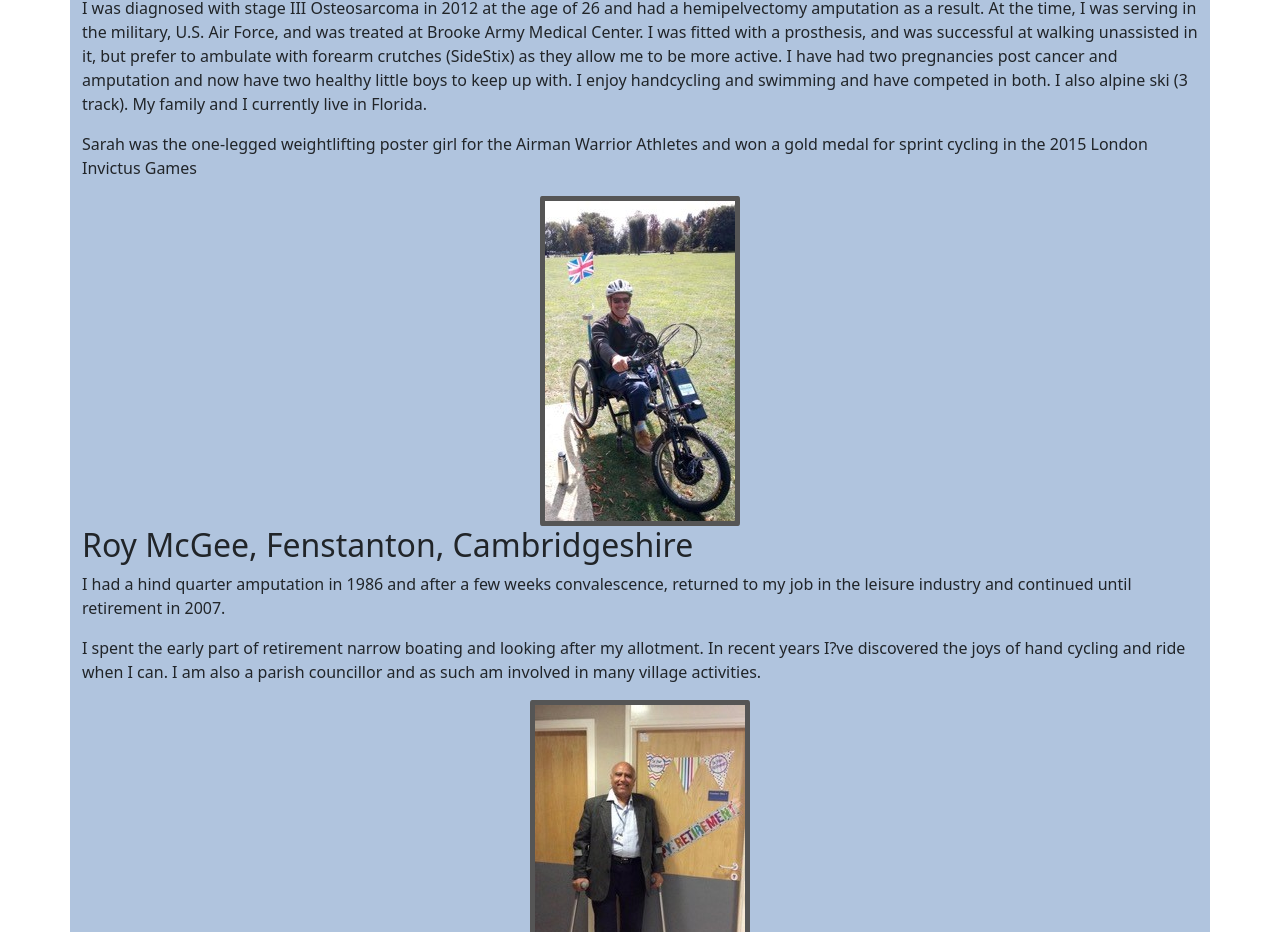
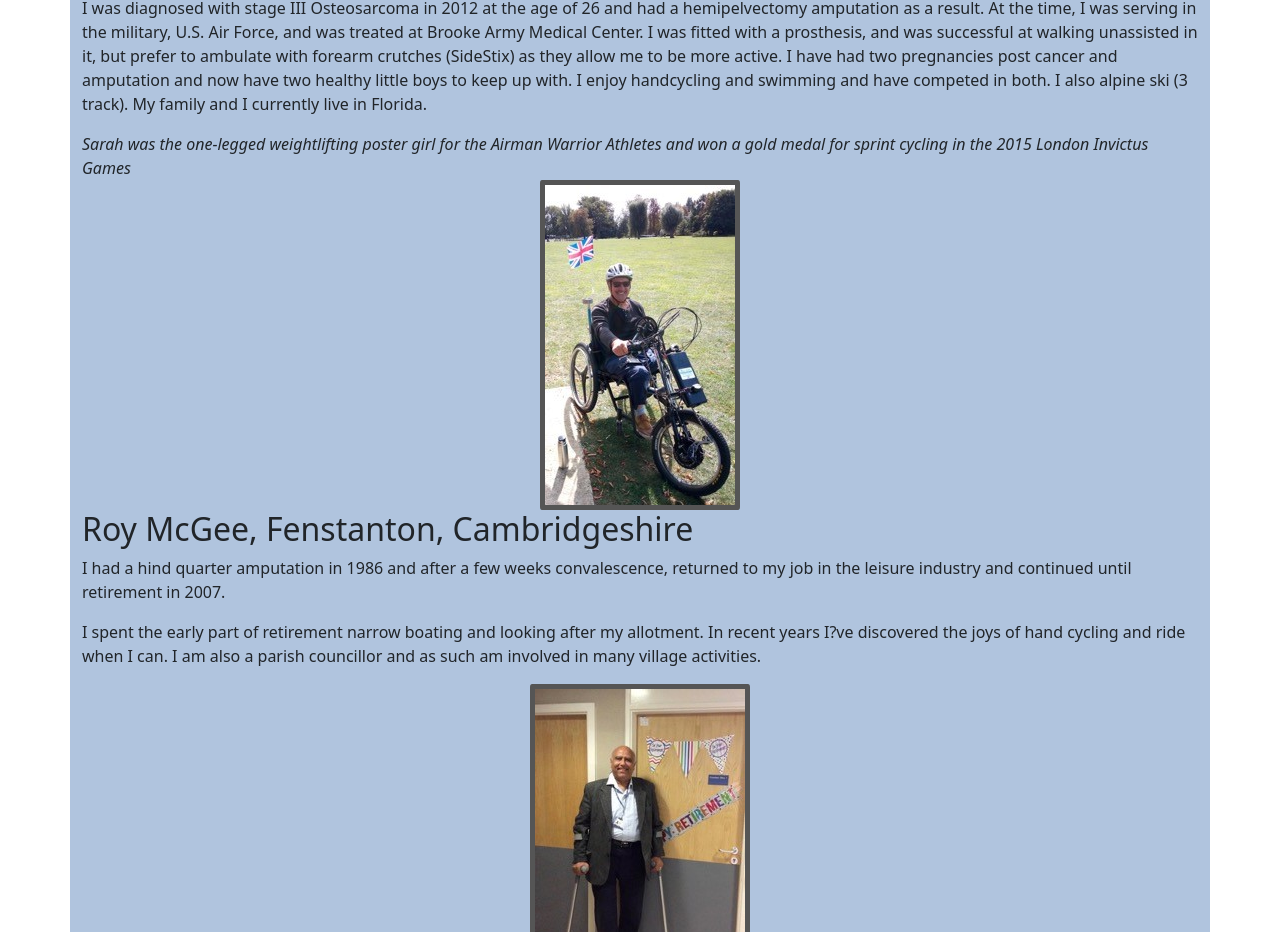
Before and after one commit to junitech/club-hq-website, a React (Create React App) app: page /members in a window 1280 px wide. Shown: the part 5516-6448 px from the top of the page. Built offline with nearby package versions, Linux system fonts and the light colour scheme.

Commit message:
Added emphasis

```diff
--- a/src/Pages/Members.js
+++ b/src/Pages/Members.js
@@ -52,7 +52,7 @@ function Members() {
             <img src="/images/sarah-mauney-evans.jpg" class="center-image" alt="" />
             <h2>Sarah Mauney-Evans, Rockledge, Florida USA</h2>
             <p>I was diagnosed with stage III Osteosarcoma in 2012 at the age of 26 and had a hemipelvectomy amputation as a result. At the time, I was serving in the military, U.S. Air Force, and was treated at Brooke Army Medical Center. I was fitted with a prosthesis, and was successful at walking unassisted in it, but prefer to ambulate with forearm crutches (SideStix) as they allow me to be more active. I have had two pregnancies post cancer and amputation and now have two healthy little boys to keep up with. I enjoy handcycling and swimming and have competed in both.  I also alpine ski (3 track).  My family and I currently live in Florida.</p>
-            <p>Sarah was the one-legged weightlifting poster girl for the Airman Warrior Athletes and won a gold medal for sprint cycling in the 2015 London Invictus Games</p>
+            <em>Sarah was the one-legged weightlifting poster girl for the Airman Warrior Athletes and won a gold medal for sprint cycling in the 2015 London Invictus Games</em>
 
             <img src="/images/roy-mcgee.jpg" class="center-image" alt="" />
             <h2>Roy McGee, Fenstanton, Cambridgeshire</h2>
```
